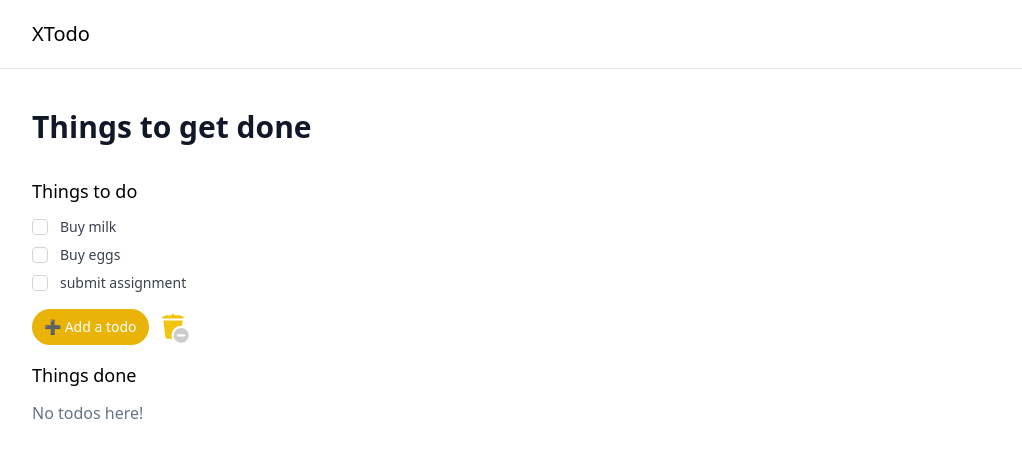
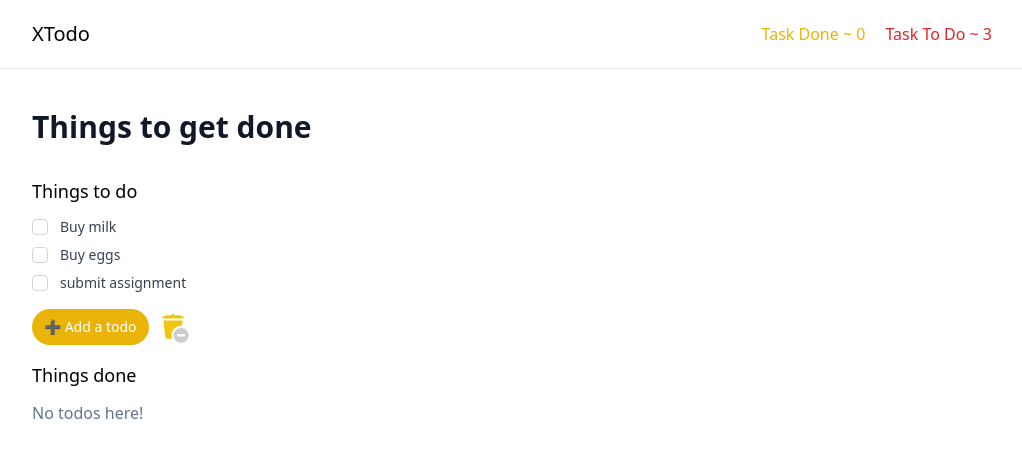
Before and after one commit to marssarthak/Todo-List-Redux, a React (Vite) app: page / in a window 1280 px wide. Shown: the top 458 px of the page, without its empty margins (128-1150 px from the left). Built offline with nearby package versions, Linux system fonts and the light colour scheme.

Commit message:
Added counting methods

```diff
--- a/src/components/Header.tsx
+++ b/src/components/Header.tsx
@@ -1,9 +1,13 @@
 import { FC, memo } from "react";
+import Count from "./counting/count";
 
 const Header: FC = () => {
   return (
     <header>
-      <h1 className="text-xl font-medium py-5 px-4 sm:px-40">XTodo</h1>
+      <div className=" py-5 px-4 sm:px-40 items-center font-medium flex justify-between">
+        <h1 className="text-xl font-medium">XTodo</h1>
+        <Count />
+      </div>
       <hr />
     </header>
   );
--- a/src/components/ThingsToDo.tsx
+++ b/src/components/ThingsToDo.tsx
@@ -7,9 +7,9 @@ import DeleteTodo from "./DeleteTodo";
 import AddTodo from "./AddTodo";
 
 const ToDo: FC = () => {
-  const todoList = useSelector((S: StateType) =>
-    S.ToDoList.filter((item) => !item.done)
-  );
+  const todoList = useSelector((S: StateType) => {
+    return S.ToDoList.filter((item) => !item.done);
+  });
   const doneList = useSelector((S: StateType) =>
     S.ToDoList.filter((item) => item.done)
   );
--- a/src/components/TodoItem.tsx
+++ b/src/components/TodoItem.tsx
@@ -45,5 +45,3 @@ const TodoItem: FC<TodoItemType> = (props) => {
   );
 };
 export default TodoItem;
-
-//   props.shaking ? props.handelDelete(props.id) : props.onChecked(props.id);
--- /dev/null
+++ b/src/components/counting/count.tsx
@@ -0,0 +1,26 @@
+import { FC, memo } from "react";
+import { useSelector } from "react-redux";
+import { StateType } from "../../models/StateObjectType";
+import { TodoType } from "../../models/TodoType";
+
+type countProps = {};
+
+const Count: FC<countProps> = (props) => {
+  const doneCount = useSelector((S: StateType) =>
+    S.ToDoList.filter((data: TodoType) => data.done)
+  ).length;
+  const toDoCount = useSelector((S: StateType) =>
+    S.ToDoList.filter((data: TodoType) => !data.done)
+  ).length;
+
+  return (
+    <div className="flex items-center gap-5">
+      <p className="text-yellow-500 ">Task Done ~ {doneCount}</p>
+      <p className="text-red-600">Task To Do ~ {toDoCount}</p>
+    </div>
+  );
+};
+
+Count.defaultProps = {};
+
+export default memo(Count);
--- a/src/store.ts
+++ b/src/store.ts
@@ -63,7 +63,6 @@ const reducer: Reducer<StateType> = (
       };
     }
     case DELETE_TODO: {
-      console.log("delete is on");
       const payload = action.payload;
       const newTodoList = currentState.ToDoList.filter(
         (item) => item.id != payload
```
